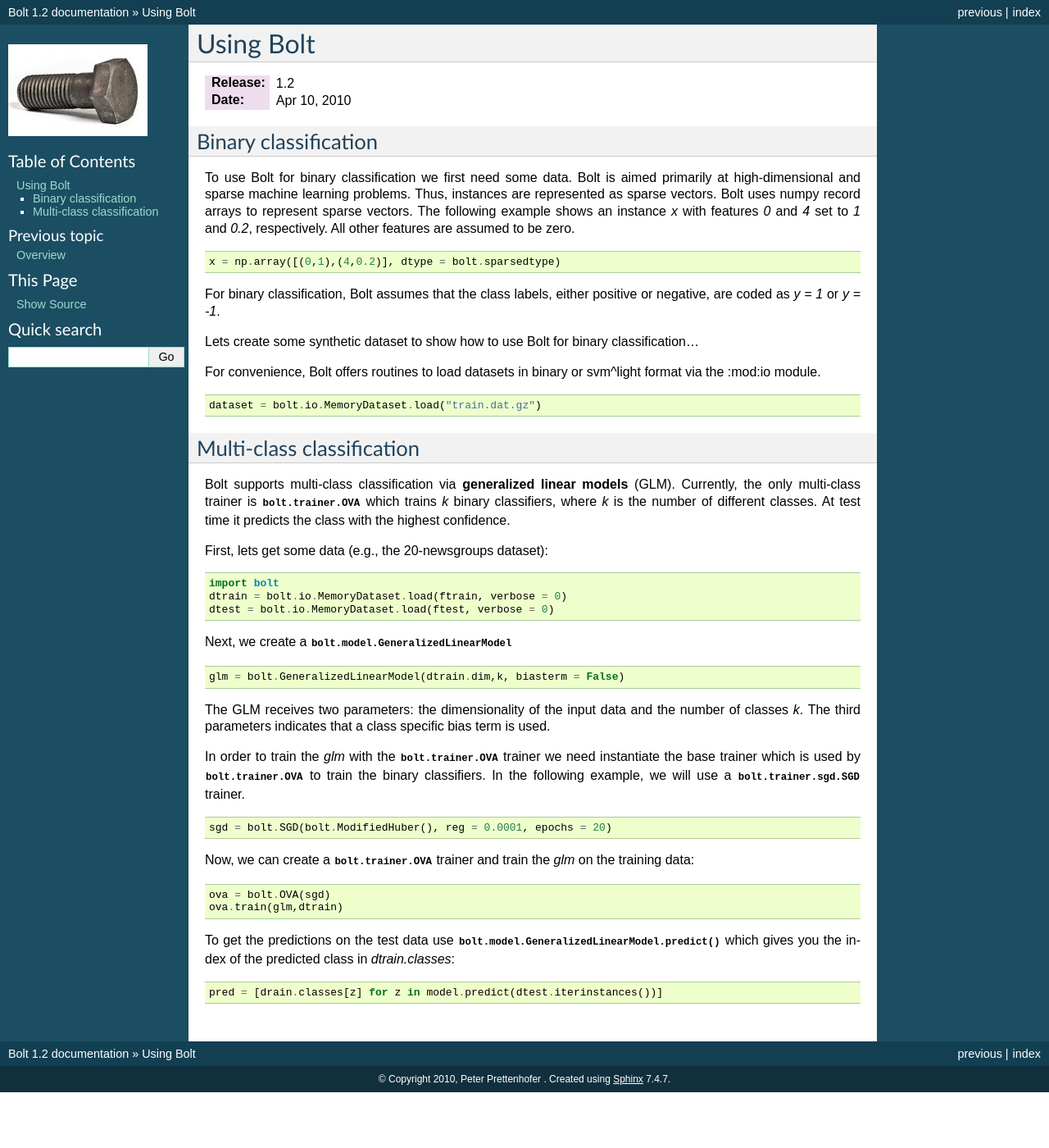
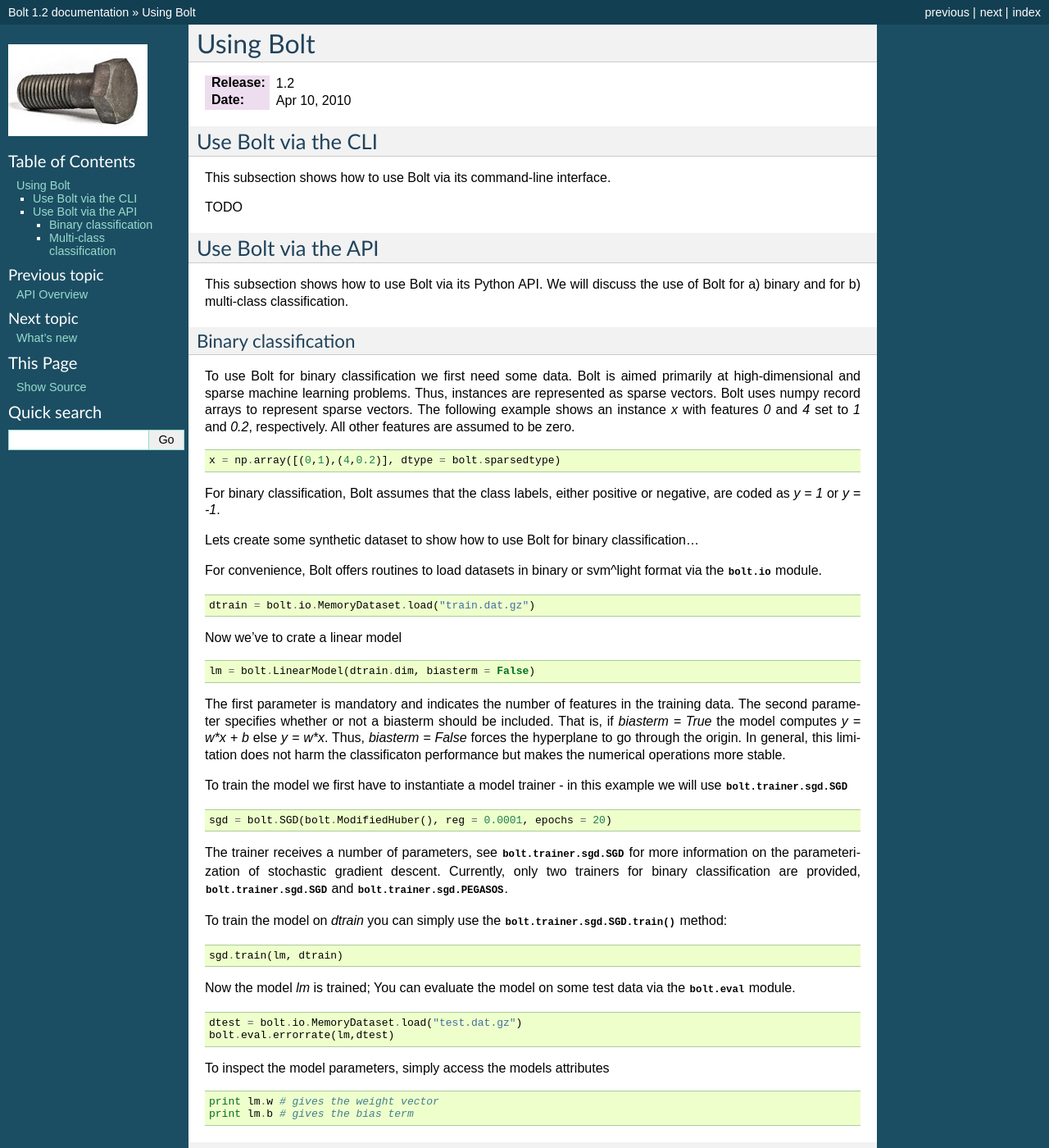
Before and after one commit to pprett/bolt, a Sphinx documentation site: the page built from doc/using.rst, in a window 1280 px wide and 1400 px high. Shown: the whole window at 82% size. Built offline with Sphinx 7.4.7, drawn with Linux system fonts in a browser that asks for light colours; formulas are drawn with MathJax 3; the version number is read from the project's files by our own code.

```diff
--- a/doc/conf.py
+++ b/doc/conf.py
@@ -184,7 +184,7 @@
 
 # The name of an image file (relative to this directory) to place at the top of
 # the title page.
-#latex_logo = None
+latex_logo = "bolt.jpg"
 
 # For "manual" documents, if this is true, then toplevel headings are parts,
 # not chapters.
--- a/doc/install.rst
+++ b/doc/install.rst
@@ -1,7 +1,12 @@
 .. _install:
 
+=======
 Install
 =======
+
+Describes how to install Bolt on your machine.
+
+.. contents::
 
 Requirements
 ------------
--- a/doc/using.rst
+++ b/doc/using.rst
@@ -6,9 +6,20 @@
 :Release: |version|
 :Date: |today|
 
+Use Bolt via the CLI
+--------------------
+
+This subsection shows how to use Bolt via its command-line interface.
+
+TODO
+
+Use Bolt via the API
+--------------------
+
+This subsection shows how to use Bolt via its Python API. We will discuss the use of Bolt for a) binary and for b) multi-class classification.
 
 Binary classification
----------------------
+^^^^^^^^^^^^^^^^^^^^^
 
 To use Bolt for binary classification we first need some data. Bolt is aimed primarily at high-dimensional and sparse machine learning problems. Thus, instances are represented as sparse vectors. Bolt uses numpy record arrays to represent sparse vectors. The following example shows an instance `x` with features `0` and `4` set to `1` and `0.2`, respectively. All other features are assumed to be zero. ::
 
@@ -18,15 +29,39 @@
 
 Lets create some synthetic dataset to show how to use Bolt for binary classification...
 
-For convenience, Bolt offers routines to load datasets in binary or svm^light format via the :mod:io module. ::
+For convenience, Bolt offers routines to load datasets in binary or svm^light format via the :mod:`bolt.io` module. ::
 
-  dataset = bolt.io.MemoryDataset.load("train.dat.gz")
+  dtrain = bolt.io.MemoryDataset.load("train.dat.gz")
 
+Now we've to crate a linear model ::
 
+  lm = bolt.LinearModel(dtrain.dim, biasterm = False)
+
+The first parameter is mandatory and indicates the number of features in the training data. The second parameter specifies whether or not a biasterm should be included. That is, if `biasterm = True` the model computes `y = w*x + b` else `y = w*x`. Thus, `biasterm = False` forces the hyperplane to go through the origin. In general, this limitation does not harm the classificaton performance but makes the numerical operations more stable.
+
+To train the model we first have to instantiate a model trainer - in this example we will use :class:`bolt.trainer.sgd.SGD` ::
+
+  sgd = bolt.SGD(bolt.ModifiedHuber(), reg = 0.0001, epochs = 20)
+
+The trainer receives a number of parameters, see :class:`bolt.trainer.sgd.SGD` for more information on the parameterization of stochastic gradient descent. Currently, only two trainers for binary classification are provided, :class:`bolt.trainer.sgd.SGD` and :class:`bolt.trainer.sgd.PEGASOS`.
+
+To train the model on `dtrain` you can simply use the :func:`bolt.trainer.sgd.SGD.train` method::
+
+  sgd.train(lm, dtrain)
+
+Now the model `lm` is trained; You can evaluate the model on some test data via the :mod:`bolt.eval` module. ::
+
+  dtest = bolt.io.MemoryDataset.load("test.dat.gz")
+  bolt.eval.errorrate(lm,dtest)
+
+To inspect the model parameters, simply access the models attributes ::
+
+  print lm.w # gives the weight vector
+  print lm.b # gives the bias term
 
 
 Multi-class classification
---------------------------
+^^^^^^^^^^^^^^^^^^^^^^^^^^
 
 Bolt supports multi-class classification via **generalized linear models** (GLM). Currently, the only multi-class trainer is :class:`bolt.trainer.OVA` which trains `k` binary classifiers, where `k` is the number of different classes. At test time it predicts the class with the highest confidence.
 
```
Also changed, not shown: doc/index.rst (+8 -5 lines), doc/overview.rst (+19 -5 lines), 3 other files.
